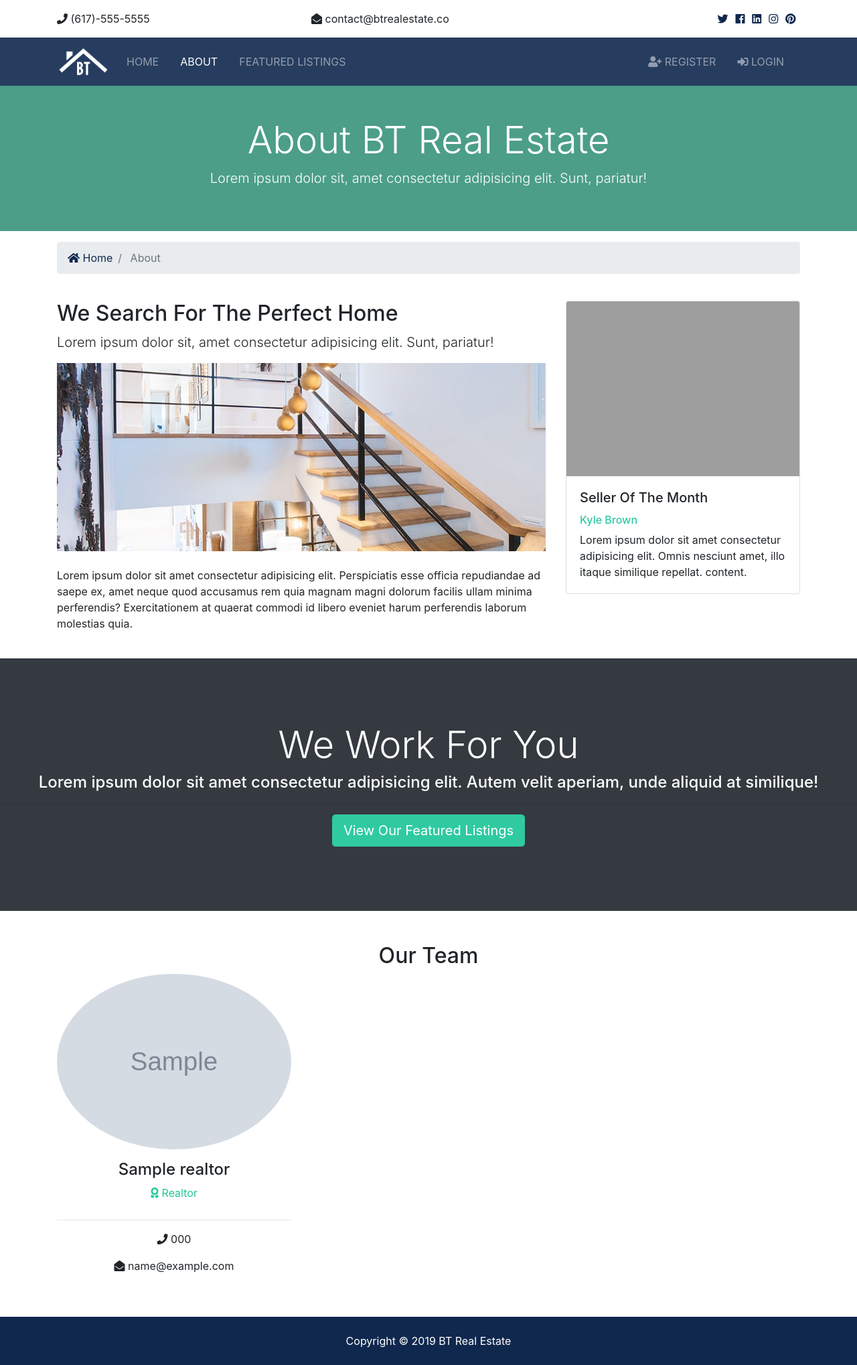
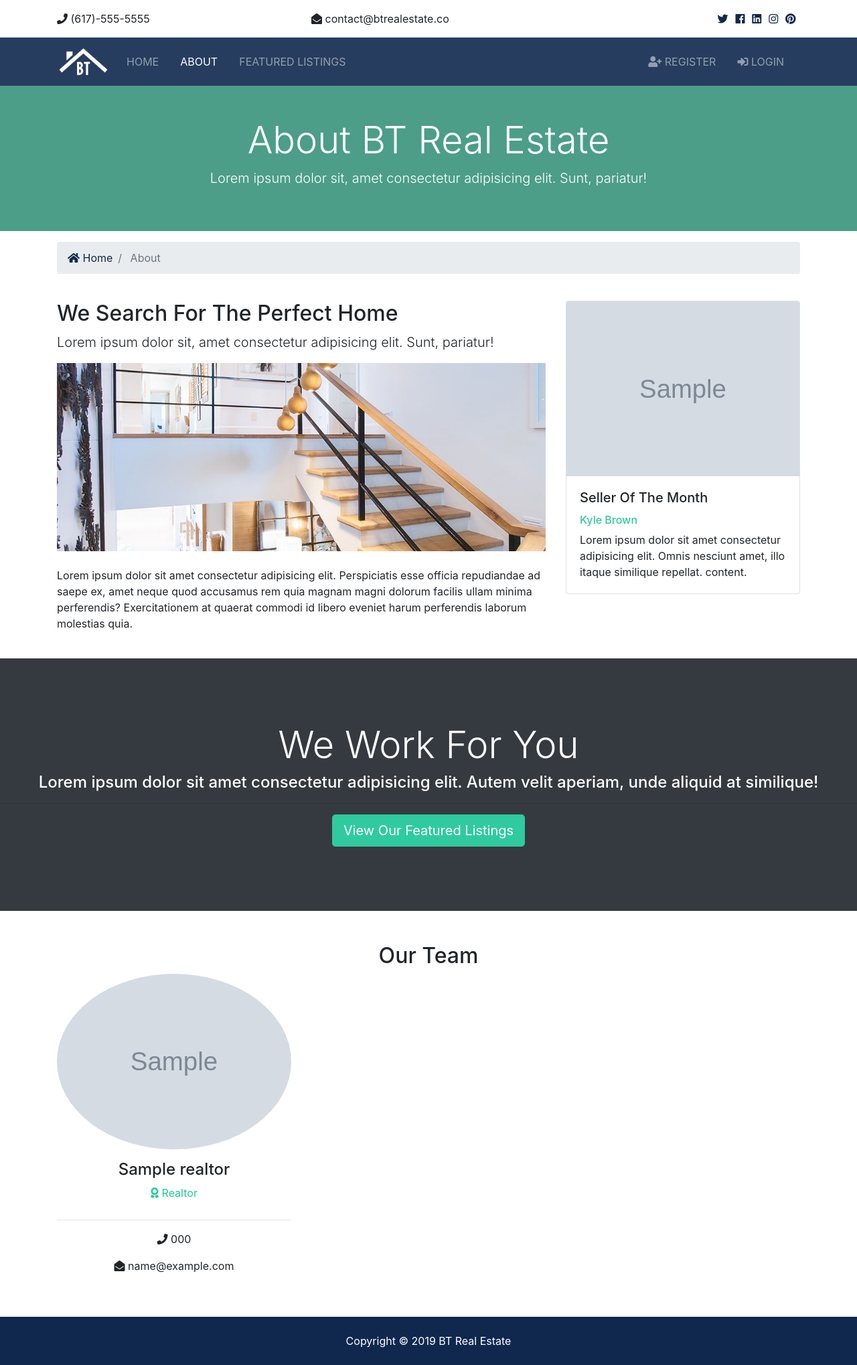
Before and after one commit to efefre/btre_project, a Django app: page /about in a window 1280 px wide. Shown: the whole page at 67% size. Run offline with Django 3.2, Linux system fonts and the light colour scheme; tables that the repository leaves empty hold one stand-in row (values such as "Sample post"); grey boxes marked "Sample" are stand-in pictures; some libraries are stand-ins or nearby versions; grey boxes are pictures that could not be loaded.

Commit message:
Insert photo for MVP (about page)

```diff
--- a/templates/pages/about.html
+++ b/templates/pages/about.html
@@ -44,7 +44,7 @@
           {% if mvp_realtors %}
             {% for realtor in mvp_realtors  %}
             <div class="card">
-              <img class="card-img-top" src="assets/img/realtors/kyle.jpg" alt="Seller of the month">
+              <img class="card-img-top" src="{{ realtor.photo.url }}" alt="Seller of the month">
               <div class="card-body">
                 <h5 class="card-title">Seller Of The Month</h5>
                 <h6 class="text-secondary">Kyle Brown</h6>
```
